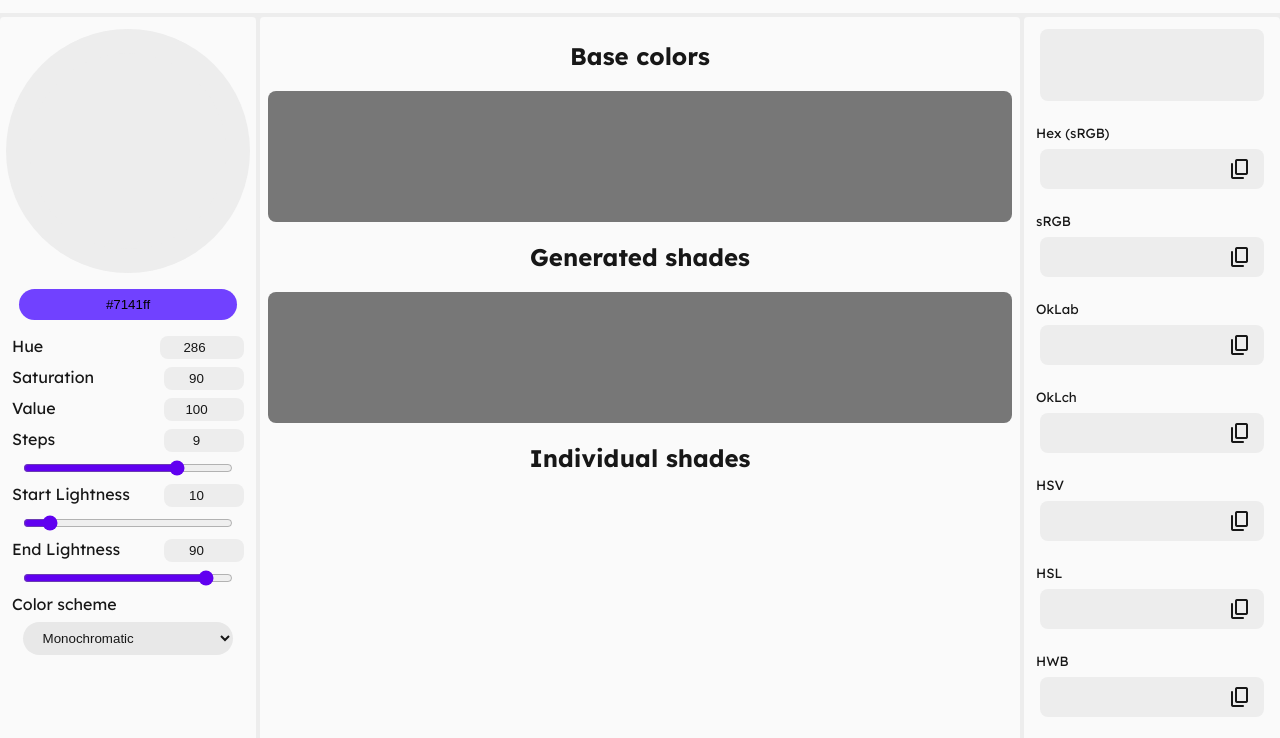
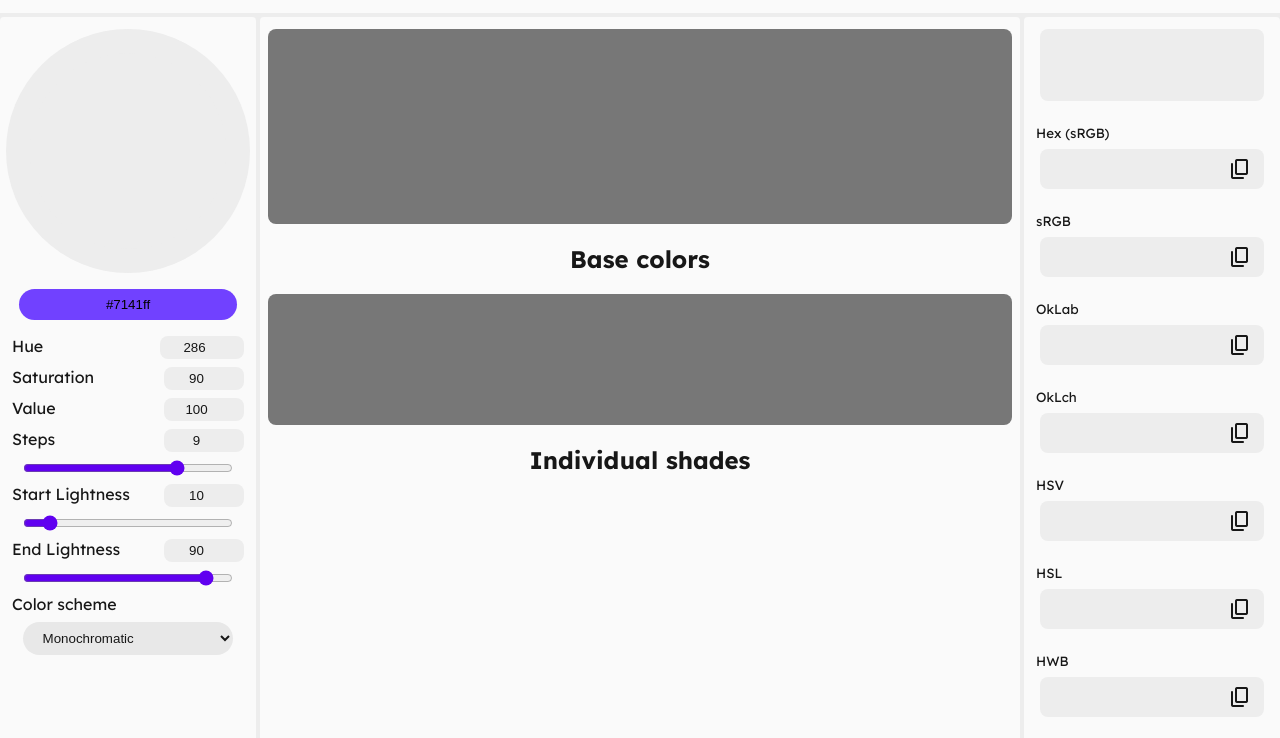
Before and after one commit to theWildSushii/Koilors, a plain HTML site: page index.html in a window 1280 px wide. Shown: the part 43-781 px from the top of the page. Drawn offline with nearby package versions, Linux system fonts and the light colour scheme; a script that the page names is missing.

Commit message:
UI tweak to give more emphasis on generated palette

```diff
--- a/index.html
+++ b/index.html
@@ -91,11 +91,10 @@
 
     <main>
         <section id="colors">
+            <div id="generatedShades">
+            </div>
             <h2>Base colors</h2>
             <div id="baseColors">
-            </div>
-            <h2>Generated shades</h2>
-            <div id="generatedShades">
             </div>
             <h2>Individual shades</h2>
             <section id="individualShades">
--- a/styles/style.css
+++ b/styles/style.css
@@ -168,6 +168,10 @@ main>* {
     gap: 1.5px;
     border-radius: 8px;
     background-color: var(--gray);
+}
+
+#generatedShades {
+    height: 192px!important;
 }
 
 #colors>div>div,
```
